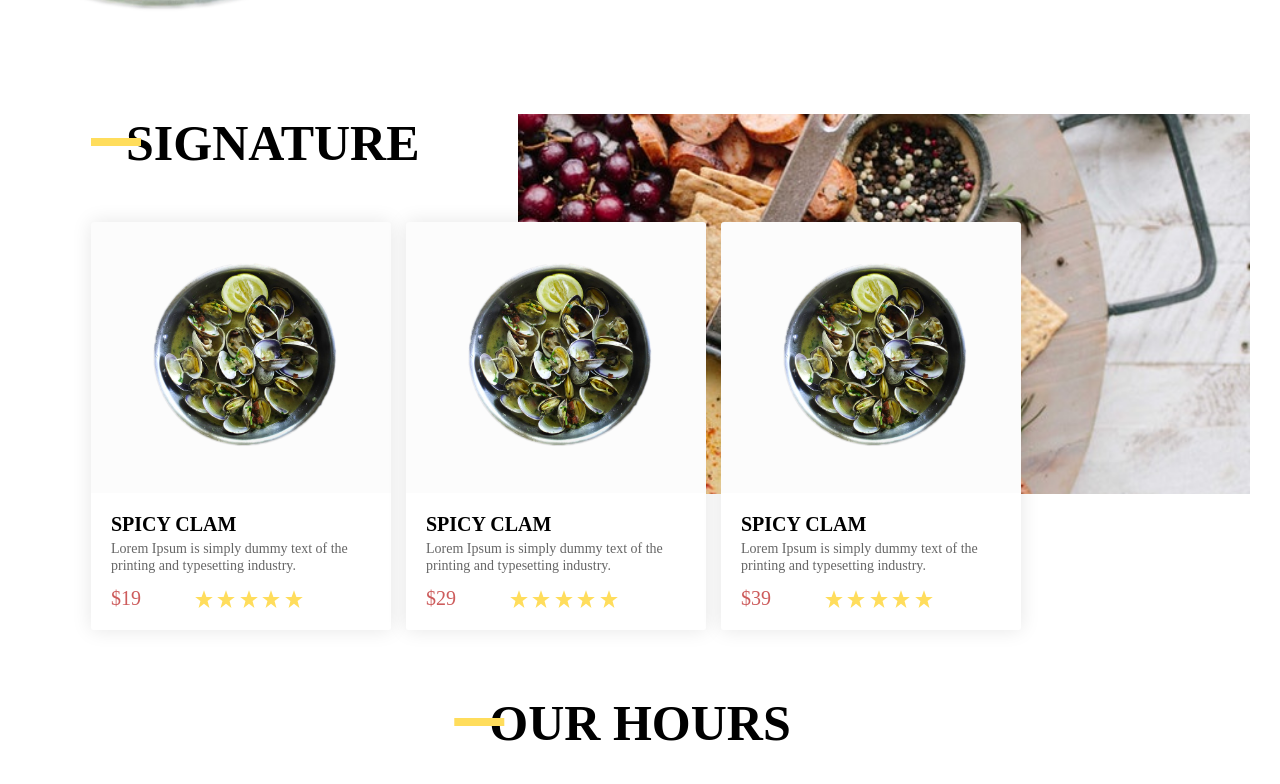
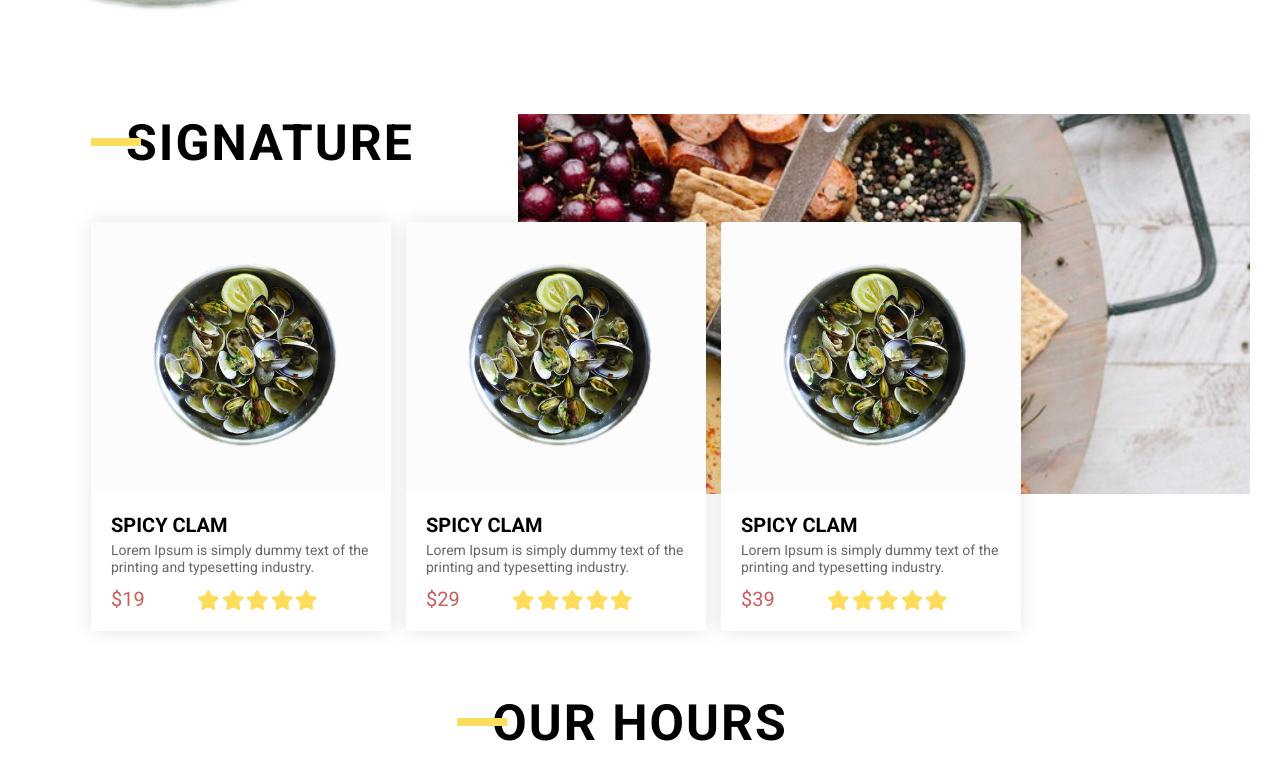
Before and after one commit to jerrychiu0863/jens_restaurant, a website: page index.html in a window 1280 px wide. Shown: the part 1556-2340 px from the top of the page. Drawn offline with Linux system fonts and the light colour scheme.

Commit message:
added fontawesome and font

```diff
--- a/index.html
+++ b/index.html
@@ -4,7 +4,8 @@
         <meta charset="UTF-8">
         <meta name="viewport" content="width=device-width, initial-scale=1.0">
 
-
+        <script defer src="https://use.fontawesome.com/releases/v5.0.10/js/all.js" integrity="sha384-slN8GvtUJGnv6ca26v8EzVaR9DC58QEwsIk9q1QXdCU8Yu8ck/tL/5szYlBbqmS+" crossorigin="anonymous"></script>
+        <link href="https://fonts.googleapis.com/css?family=Roboto:100,300,400,500,700,900" rel="stylesheet">
         <link rel="stylesheet" href="css/style.css">
 
         <title>Jen's Restaurant</title>
@@ -24,7 +25,7 @@
         <header class="section-header">
             <div class="header__main">
                 <h1>Jen's</h1>
-                <h2>Resaurant</h2>
+                <h2>Restaurant</h2>
             </div>
             <div class="header__sub">
                 <h4>Welcome to</h4>
@@ -58,21 +59,13 @@
                             <h4>Spicy Clam</h4>
                             <p>Lorem Ipsum is simply dummy text of the printing and typesetting industry.</p>
                             <p class="card__price">$19</p>
-                            <svg class="card__icon">
-                                <use xlink:href="image/sprite.svg#icon-star"></use>
-                            </svg>
-                            <svg class="card__icon">
-                                <use xlink:href="image/sprite.svg#icon-star"></use>
-                            </svg>
-                            <svg class="card__icon">
-                                <use xlink:href="image/sprite.svg#icon-star"></use>
-                            </svg>
-                            <svg class="card__icon">
-                                <use xlink:href="image/sprite.svg#icon-star"></use>
-                            </svg>
-                            <svg class="card__icon">
-                                <use xlink:href="image/sprite.svg#icon-star"></use>
-                            </svg>
+                            <div class="card__icon">
+                                <i class="fas fa-star"></i>
+                                <i class="fas fa-star"></i>
+                                <i class="fas fa-star"></i>
+                                <i class="fas fa-star"></i>
+                                <i class="fas fa-star"></i>
+                            </div>
                         </div>
                     </div>
 
@@ -82,21 +75,13 @@
                             <h4>Spicy Clam</h4>
                             <p>Lorem Ipsum is simply dummy text of the printing and typesetting industry.</p>
                             <p class="card__price">$29</p>
-                            <svg class="card__icon">
-                                <use xlink:href="image/sprite.svg#icon-star"></use>
-                            </svg>
-                            <svg class="card__icon">
-                                <use xlink:href="image/sprite.svg#icon-star"></use>
-                            </svg>
-                            <svg class="card__icon">
-                                <use xlink:href="image/sprite.svg#icon-star"></use>
-                            </svg>
-                            <svg class="card__icon">
-                                <use xlink:href="image/sprite.svg#icon-star"></use>
-                            </svg>
-                            <svg class="card__icon">
-                                <use xlink:href="image/sprite.svg#icon-star"></use>
-                            </svg>
+                            <div class="card__icon">
+                                <i class="fas fa-star"></i>
+                                <i class="fas fa-star"></i>
+                                <i class="fas fa-star"></i>
+                                <i class="fas fa-star"></i>
+                                <i class="fas fa-star"></i>
+                            </div>
 
                         </div>
                     </div>
@@ -107,21 +92,14 @@
                             <h4>Spicy Clam</h4>
                             <p>Lorem Ipsum is simply dummy text of the printing and typesetting industry.</p>
                             <p class="card__price">$39</p>
-                            <svg class="card__icon">
-                                <use xlink:href="image/sprite.svg#icon-star"></use>
-                            </svg>
-                            <svg class="card__icon">
-                                <use xlink:href="image/sprite.svg#icon-star"></use>
-                            </svg>
-                            <svg class="card__icon">
-                                <use xlink:href="image/sprite.svg#icon-star"></use>
-                            </svg>
-                            <svg class="card__icon">
-                                <use xlink:href="image/sprite.svg#icon-star"></use>
-                            </svg>
-                            <svg class="card__icon">
-                                <use xlink:href="image/sprite.svg#icon-star"></use>
-                            </svg>
+                            <div class="card__icon">
+                                <i class="fas fa-star"></i>
+                                <i class="fas fa-star"></i>
+                                <i class="fas fa-star"></i>
+                                <i class="fas fa-star"></i>
+                                <i class="fas fa-star"></i>
+                            </div>
+
                         </div>
                     </div>
                 </div>
--- a/sass/abstracts/_variables.scss
+++ b/sass/abstracts/_variables.scss
@@ -3,8 +3,13 @@
 
 $col-gold-1: #ffdd5c;
 
-
+/////color Black and White
 $col-wh: white;
 $col-bl: black;
 
+
+/////Font color
 $col-font: #666;
+
+////Price color
+$col-price: indianred;
--- a/sass/base/_base.scss
+++ b/sass/base/_base.scss
@@ -27,6 +27,7 @@
 body {
     box-sizing: border-box;
     padding: 3rem;
+    font-family: 'Roboto', sans-serif;
 
     @include respond(tab-port) { //width < 600?
         padding: 0; // 1rem = 8px; 8/16=50%
--- a/sass/base/_typography.scss
+++ b/sass/base/_typography.scss
@@ -2,6 +2,7 @@
     font-size: 5rem;
     text-transform: uppercase;
     position: relative;
+    letter-spacing: 2px;
 
     &::before {
         content: "";
--- a/sass/components/_navigation.scss
+++ b/sass/components/_navigation.scss
@@ -1,6 +1,5 @@
 nav {
-    background-color: lightgray;
-    height: 4rem;
+        height: 4rem;
 
     ul {
         list-style: none;
@@ -8,11 +7,16 @@
         justify-content: space-around;
 
         li {
-            font-size: 2rem;
+            font-size: 3rem;
             display: inline-block;
             line-height: 4rem;
             text-transform: uppercase;
             cursor: pointer;
+            color: rgba($col-sub, .8);;
+
+            &:hover {
+                color: $col-main;
+            }
         }
     }
 }
@@ -39,7 +43,7 @@
             font-size: 10rem;
             text-transform: uppercase;
             font-weight: 100;
-            letter-spacing: 1rem;
+            letter-spacing: .6rem;
         }
     }
 
@@ -48,7 +52,7 @@
         transform: rotate(90deg);
         display: inline-block;
         position: absolute;
-        left: -9.3rem;
+        left: -8.5rem;
         top: 34rem;
         padding: 0 0 0 5rem;
         border-left: 1rem solid white;
--- a/sass/layout/_feature.scss
+++ b/sass/layout/_feature.scss
@@ -31,6 +31,7 @@
             font-size: 1.6rem;
             line-height: 1.5;
             margin-bottom: 2rem;
+            color: $col-font;
         }
 
         & .feature__list {
@@ -42,7 +43,6 @@
                 text-transform: uppercase;
                 margin-right: 2rem;
                 font-weight: 500;
-                letter-spacing: 1px;
 
                 &::before {
                     content: "■";
@@ -50,7 +50,7 @@
                     font-size: 2rem;
                     margin-right: .5rem;
                     display: inline-block;
-                    transform: translateY(-2px);
+                    transform: translateY(-2.8px);
                 }
             }
         }
--- a/sass/pages/_home.scss
+++ b/sass/pages/_home.scss
@@ -50,7 +50,7 @@
                     display: inline-block;
                     font-size: 2rem;
                     margin-right: 5rem;
-                    color: indianred;
+                    color: $col-price;
                 }
 
                 & .card__icon {
@@ -59,6 +59,16 @@
                     margin-top: 1rem;
                     fill: $col-gold-1;
                     transform: translateY(4px);
+                    display: inline-flex;
+
+                    & .fa-star {
+                        font-size: 2rem;
+                        color: $col-gold-1;
+
+                        &:not(:last-child){
+                            margin-right: 2px;
+                        }
+                    }
                 }
             }
 
```
Also changed, not shown: css/style.css, image/photo-1519233991914-26a44330ccd7.jpg (added).
